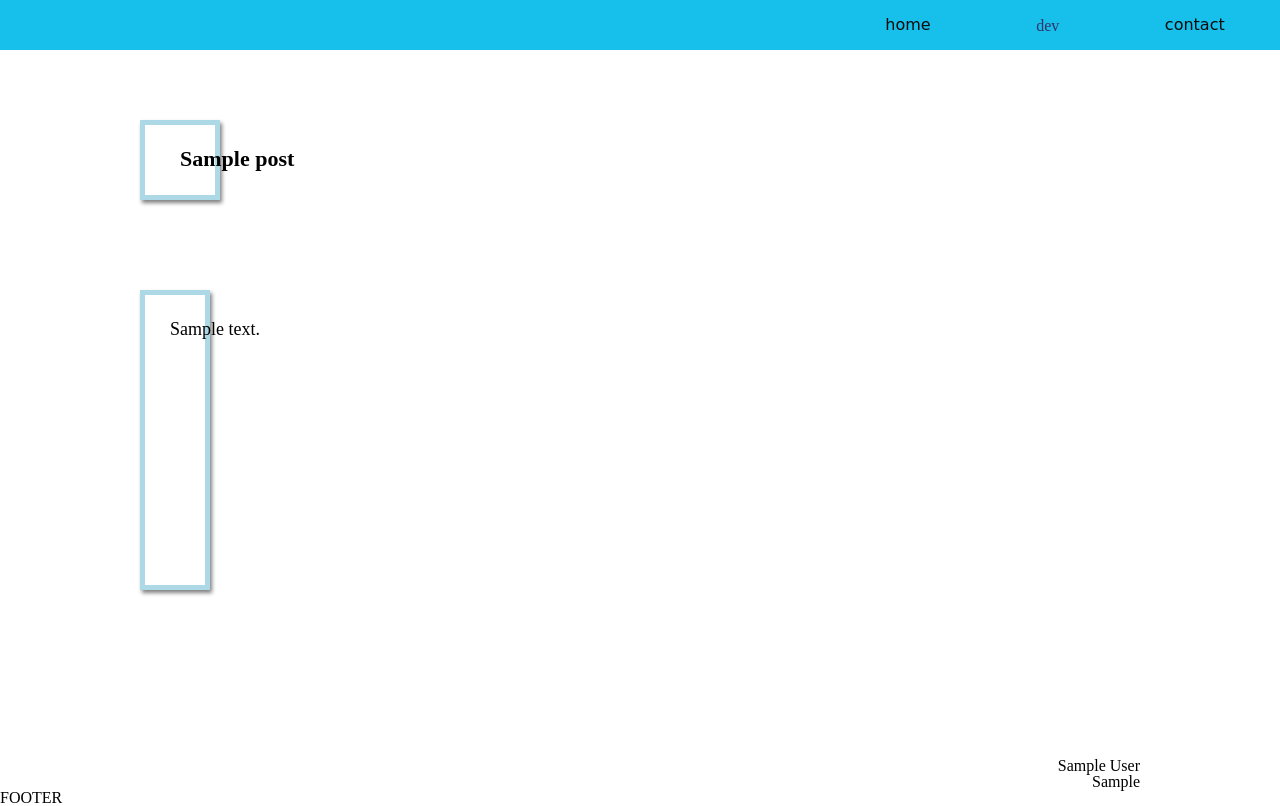
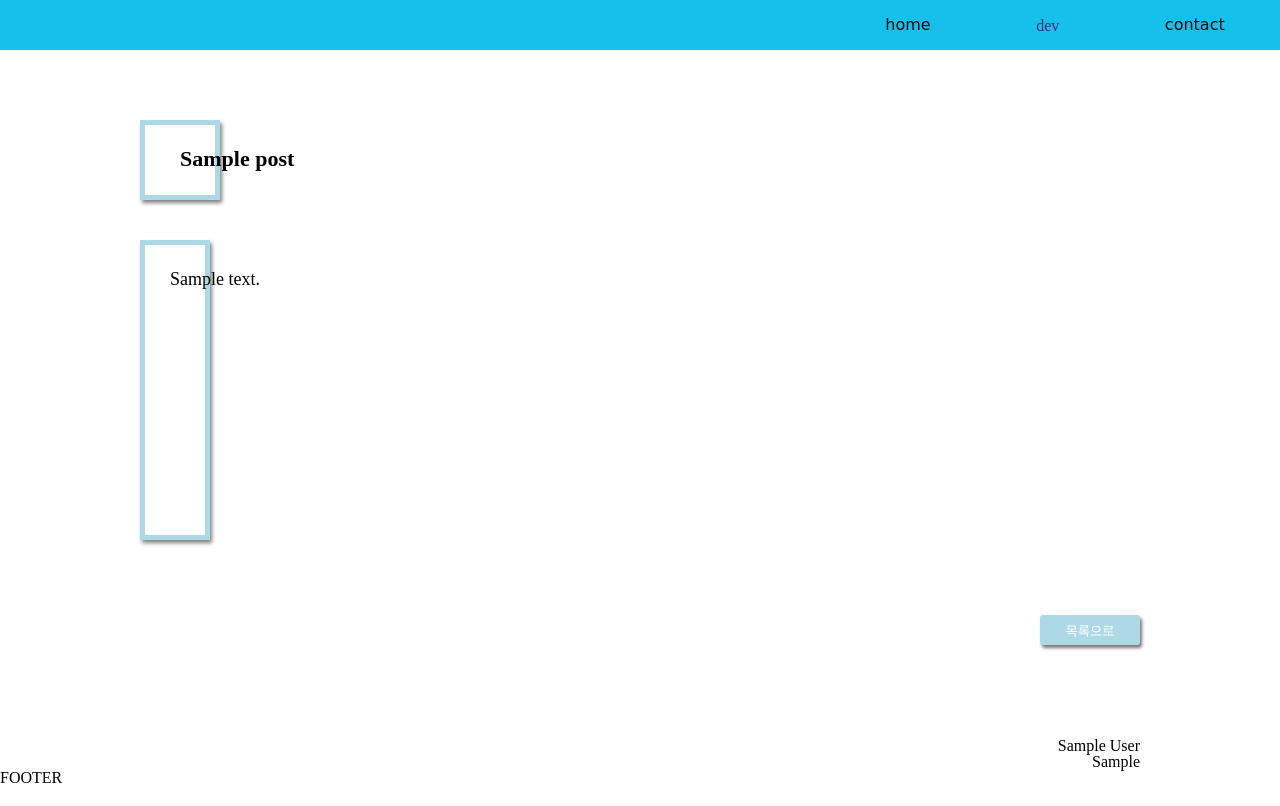
Before and after one commit to costar011/blog-project-2020, a Node server app: page /board/detail/600000000000000000000001 in a window 1280 px wide. After the commit the page ends 783 px from the top, so only its background shows below. Run offline with Node 20, Linux system fonts and the light colour scheme; tables that the repository leaves empty hold one stand-in row (values such as "Sample post"); some libraries are stand-ins or nearby versions; some web fonts are replaced.

Commit message:
boardButonArea make

```diff
--- a/src/assets/styles/boardDetail.css
+++ b/src/assets/styles/boardDetail.css
@@ -34,7 +34,6 @@
 
 .boardWrapper .boardWrapper__contentArea {
   width: 1000px;
-  padding: 50px 0px;
 
   display: flex;
   flex-direction: row;
@@ -75,3 +74,35 @@
   align-items: flex-end;
   justify-content: flex-end;
 }
+
+.boardButonArea {
+  width: 1000px;
+  margin: 25px 0px;
+
+  display: flex;
+  flex-direction: row;
+  align-items: flex-end;
+  justify-content: flex-end;
+}
+
+.boardButonArea .boardButtonArea__goList {
+  width: 100px;
+  height: 30px;
+
+  outline: none;
+  border: none;
+  cursor: pointer;
+
+  background-color: lightblue;
+  color: #fff;
+  border-radius: 3px;
+  transition: 0.4s;
+
+  box-shadow: 2px 3px 3.5px #777;
+}
+
+.boardButonArea .boardButtonArea__goList:hover {
+  background-color: #fff;
+  color: lightblue;
+  border: 1px solid lightblue;
+}
--- a/views/screens/boardDetail.pug
+++ b/views/screens/boardDetail.pug
@@ -9,6 +9,8 @@ block content
             .ca__box
             .ca__content #{postData.description}
     .boardFooter
+        .boardButonArea
+            button.boardButtonArea__goList 목록으로
         section.boardFooter__infoArea
              p #{postData.author}
              p #{postData.createdAt}
```
